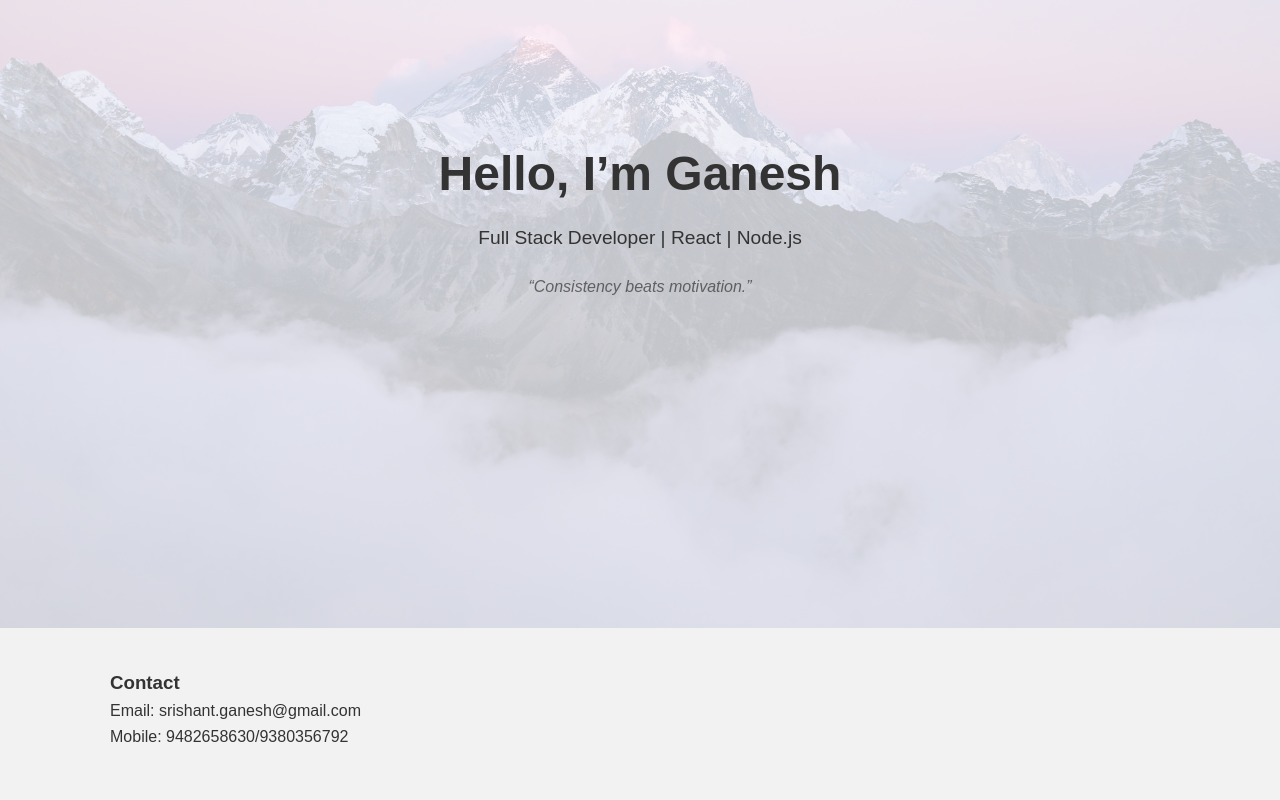
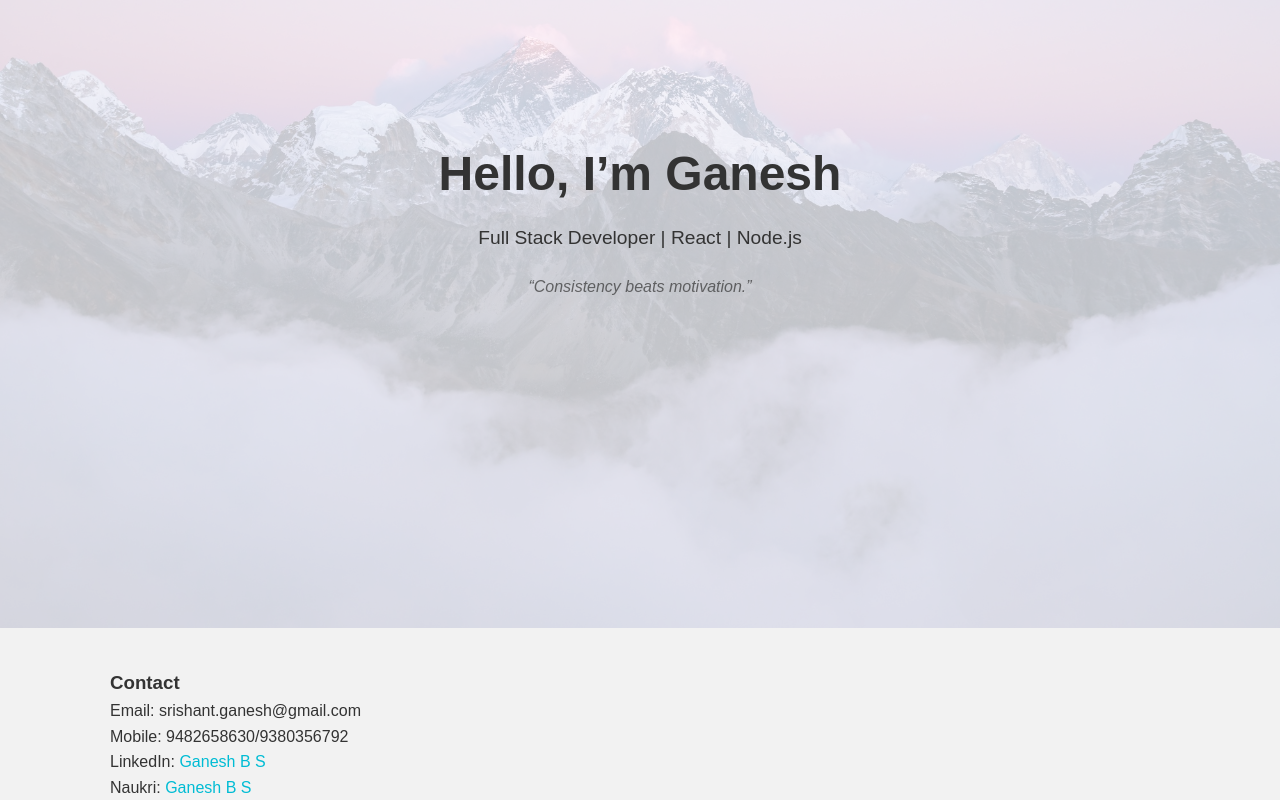
Before and after one commit to Ganesh-B-S/IdeaNestle, a React app in the folder frontend/: page / in a window 1280 px wide. Shown: the part 242-1042 px from the top of the page. Before the commit the page ends 991 px from the top, so only its background shows below. Built offline with nearby package versions, Linux system fonts and the light colour scheme; no server answers; the HTML template or start-up script is replaced by a standard one.

Commit message:
Added .gitignore

```diff
--- a/frontend/src/pages/About.jsx
+++ b/frontend/src/pages/About.jsx
@@ -21,14 +21,8 @@
       <p>
         I enjoy solving technical problems, improving systems, and creating solutions that connect industrial data with modern cloud and software technologies.
       </p>
-      <p>
-        This page is protected and only accessible after login.
-      </p>
       <br />
 
-      <button onClick={() => navigate("/dashboard")}>
-        Back to Dashboard
-      </button>
     </div>
   );
 }
--- a/frontend/src/pages/Home.css
+++ b/frontend/src/pages/Home.css
@@ -62,3 +62,13 @@
     min-height: 100vh;
   }
 }
+
+#contact a {
+  color: #00bcd4;
+  text-decoration: none;
+  font-weight: 500;
+}
+
+#contact a:hover {
+  text-decoration: underline;
+}
--- a/frontend/src/pages/Home.jsx
+++ b/frontend/src/pages/Home.jsx
@@ -23,6 +23,12 @@
           <h3>Contact</h3>
           <p>Email: srishant.ganesh@gmail.com</p>
           <p>Mobile: 9482658630/9380356792    </p>
+          <p>LinkedIn:{" "}
+            <a href="https://www.linkedin.com/in/ganesh-b-s-126085148" target="_blank" rel="noopener noreferrer">Ganesh B S</a>
+          </p>
+          <p>Naukri:{" "}
+            <a href="https://www.naukri.com/mnjuser/profile" target="_blank" rel="noopener noreferrer">Ganesh B S</a>
+          </p>
         </section>
       </main>
     </>
```
Also changed, not shown: 2 other files (tests, documents, lock files or other folders).
